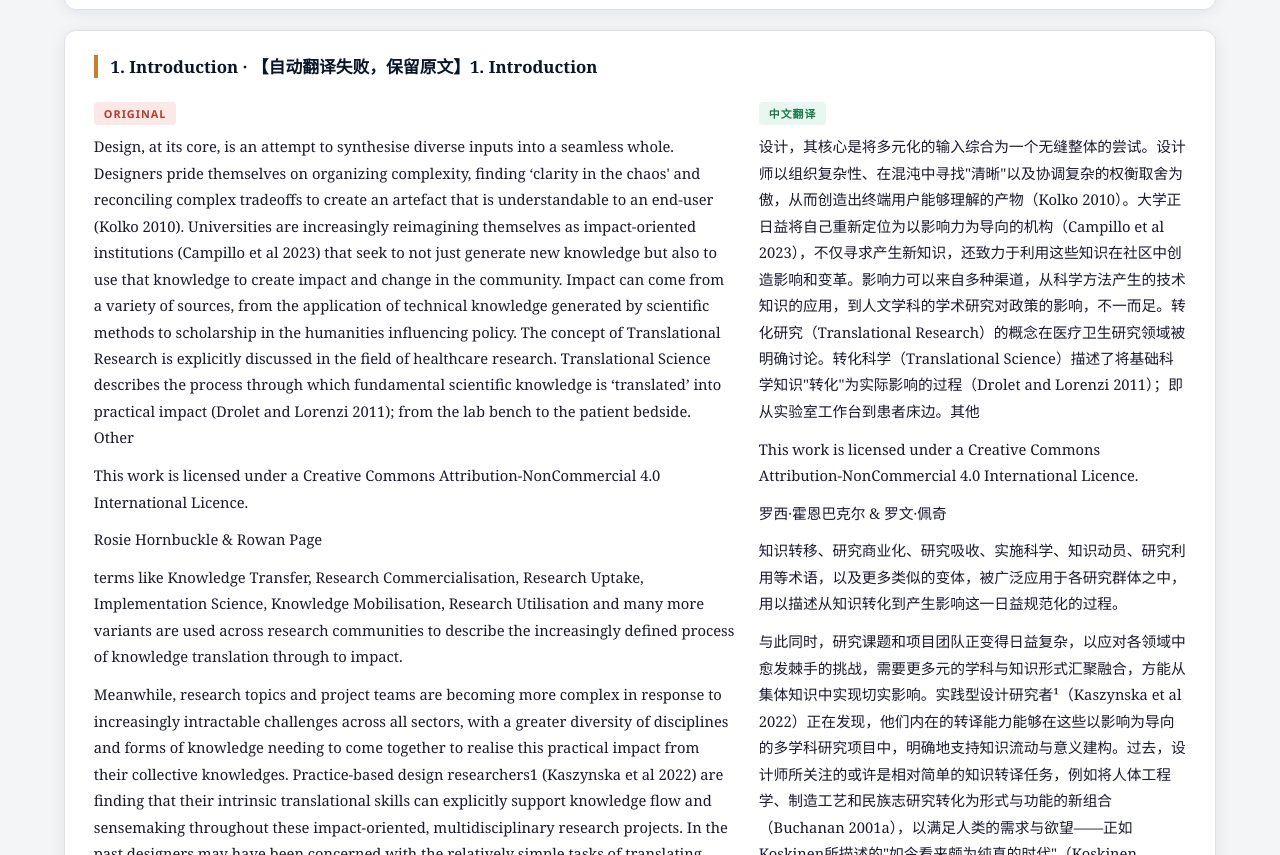
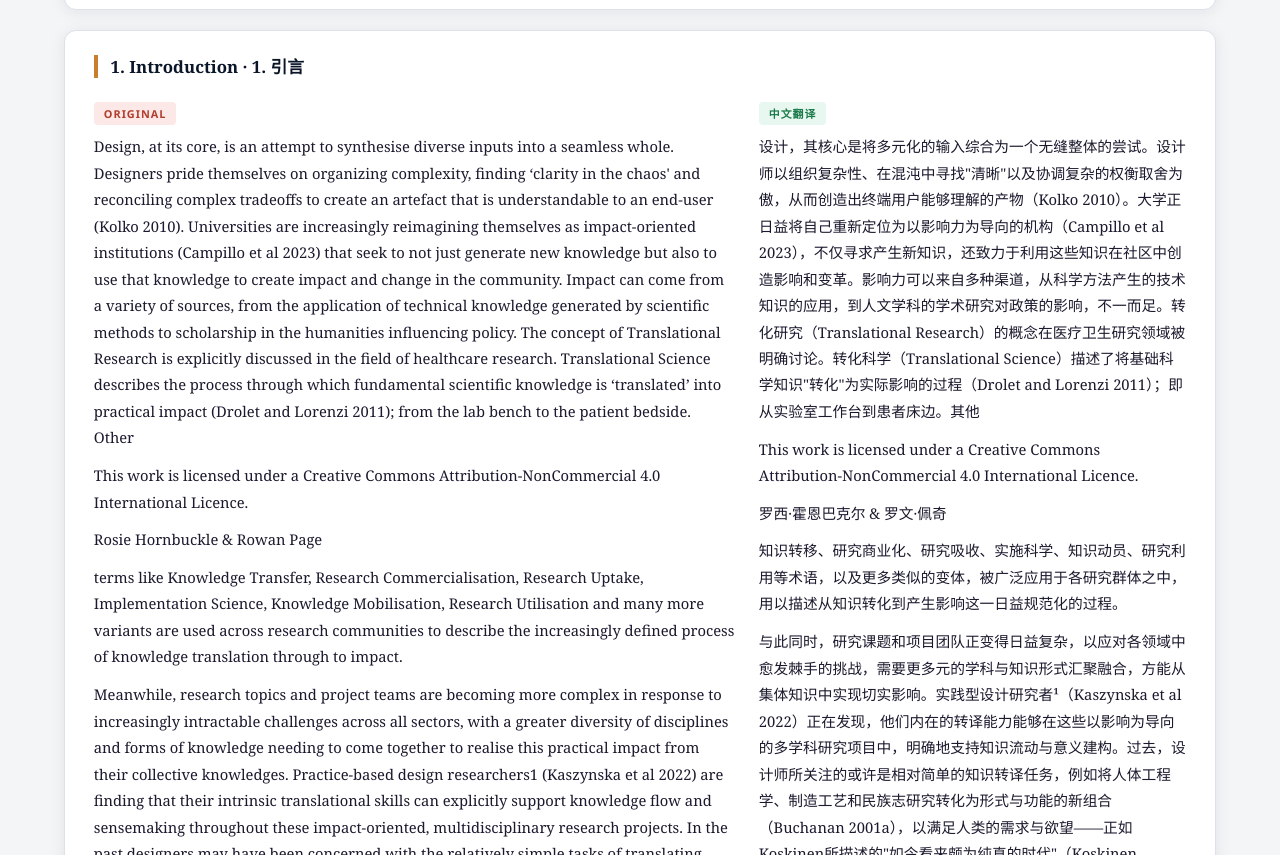
Before and after one commit to zijixie/papers-site, a plain HTML site: page paper15.html in a window 1280 px wide. Shown: the part 2330-3185 px from the top of the page. Drawn offline with Linux system fonts and the light colour scheme.

Commit message:
Remove remaining paper15 fallback marker

```diff
--- a/paper15.html
+++ b/paper15.html
@@ -168,7 +168,7 @@
 </div>
 <div class="content-card">
   <div class="bilingual-block">
-    <div class="section-title">1. Introduction · 【自动翻译失败，保留原文】1. Introduction</div>
+    <div class="section-title">1. Introduction · 1. 引言</div>
     <div class="bilingual-cols source-first">
       <div class="lang-col en"><span class="lang-label en">Original</span>
         <p>Design, at its core, is an attempt to synthesise diverse inputs into a seamless whole. Designers pride themselves on organizing complexity, finding ‘clarity in the chaos' and reconciling complex tradeoffs to create an artefact that is understandable to an end-user (Kolko 2010). Universities are increasingly reimagining themselves as impact-oriented institutions (Campillo et al 2023) that seek to not just generate new knowledge but also to use that knowledge to create impact and change in the community. Impact can come from a variety of sources, from the application of technical knowledge generated by scientific methods to scholarship in the humanities influencing policy. The concept of Translational Research is explicitly discussed in the field of healthcare research. Translational Science describes the process through which fundamental scientific knowledge is ‘translated’ into practical impact (Drolet and Lorenzi 2011); from the lab bench to the patient bedside. Other</p>
```
